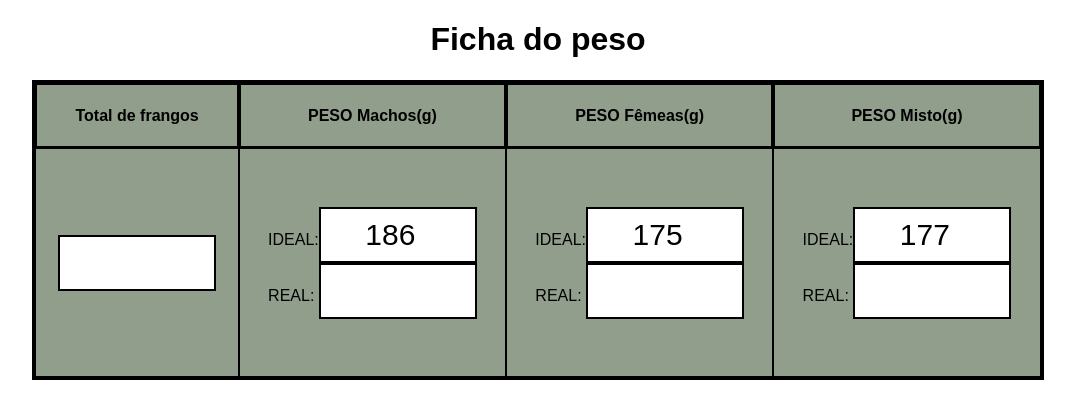
After one commit to jjdariva/Black-softwares-hackaton, a PHP site: page /peso/peso.php in a window 1280 px wide. The commit adds this page. Shown: the top 419 px of the page, without its empty margins (102-1177 px from the left). Run offline with PHP 8.4, Linux system fonts and the light colour scheme.

Commit message:
pagina do peso parcialmente completa

```diff
--- /dev/null
+++ b/peso/designPeso.css
@@ -0,0 +1,24 @@
+body{
+	font-family: Arial;
+	text-align: center;
+}
+table{
+	border:2px solid black;
+	width: 80%;
+	height: 300px;
+	margin: auto;
+	background: black;
+	line-height: 10px;
+}
+tr, th{
+	padding: 10px;
+	border:1px solid black;
+	background: #919e8c;
+}
+input {
+	width: 150px;
+	height: 50px;
+	font-size: 30px;
+	text-align: center;
+	border:2px solid black;
+}
--- /dev/null
+++ b/peso/peso.php
@@ -0,0 +1,28 @@
+<!DOCTYPE html>
+<html>
+<head>
+	<meta charset="utf-8">
+	<title>PESO</title>
+	<link rel="stylesheet" type="text/css" href="designPeso.css">
+</head>
+<body>
+	<h1>Ficha do peso</h1>
+	<table>
+		<tr>
+			<th>Total de frangos</th>
+			<th>PESO Machos(g)</th>
+			<th>PESO Fêmeas(g)</th>
+			<th>PESO Misto(g)</th>
+		</tr>
+		<tr>
+			<td><input type="number" name="totalFrangos"></th>
+			<td>IDEAL:<input type="number" name="idealMachos" value="186" readonly><br>
+				REAL: <input type="number" name="realMachos"></td>
+			<td>IDEAL:<input type="number" name="idealFemeas" value="175" readonly><br>
+				REAL: <input type="number" name="realFemeas"></th>
+			<td>IDEAL:<input type="number" name="idealMisto" value="177" readonly><br>
+				REAL: <input type="number" name="realMisto"></th>
+		</tr>
+	</table>
+</body>
+</html>
```
Also changed, not shown: style.css (line endings or trailing spaces).
